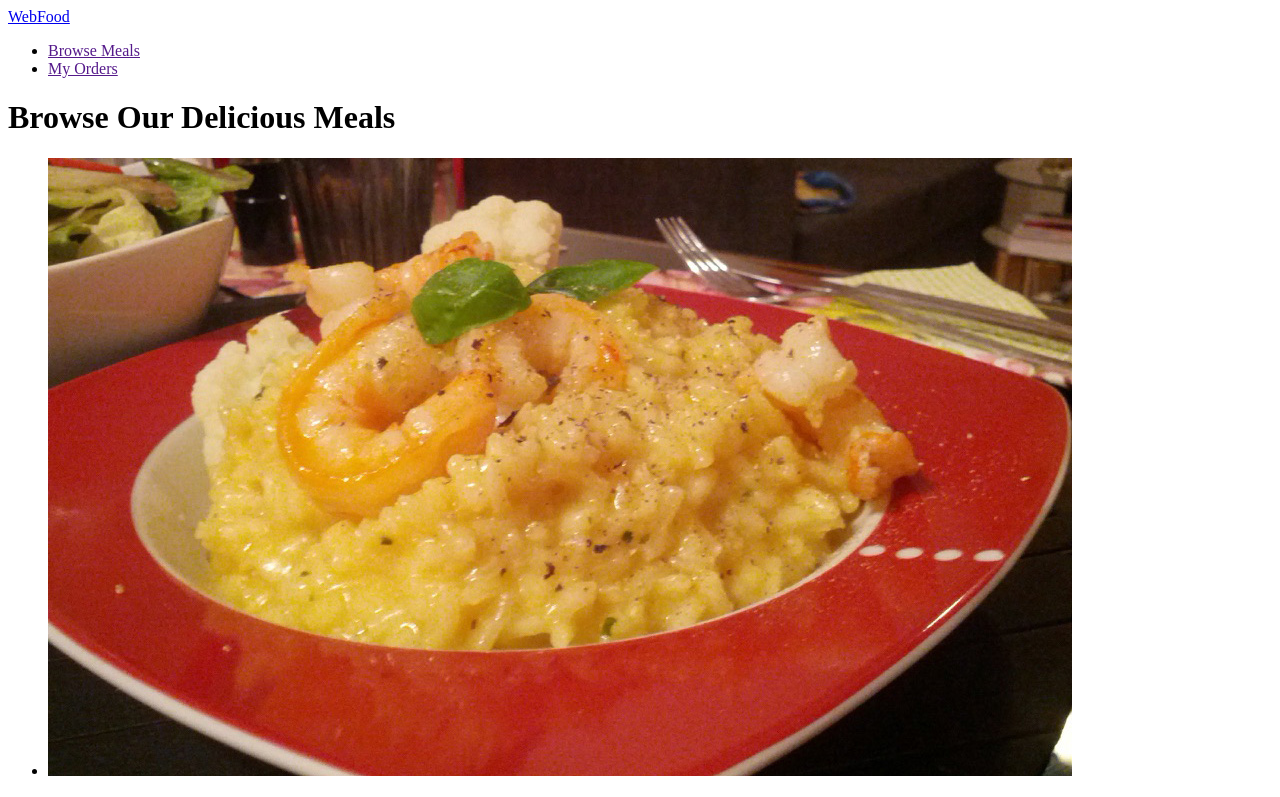
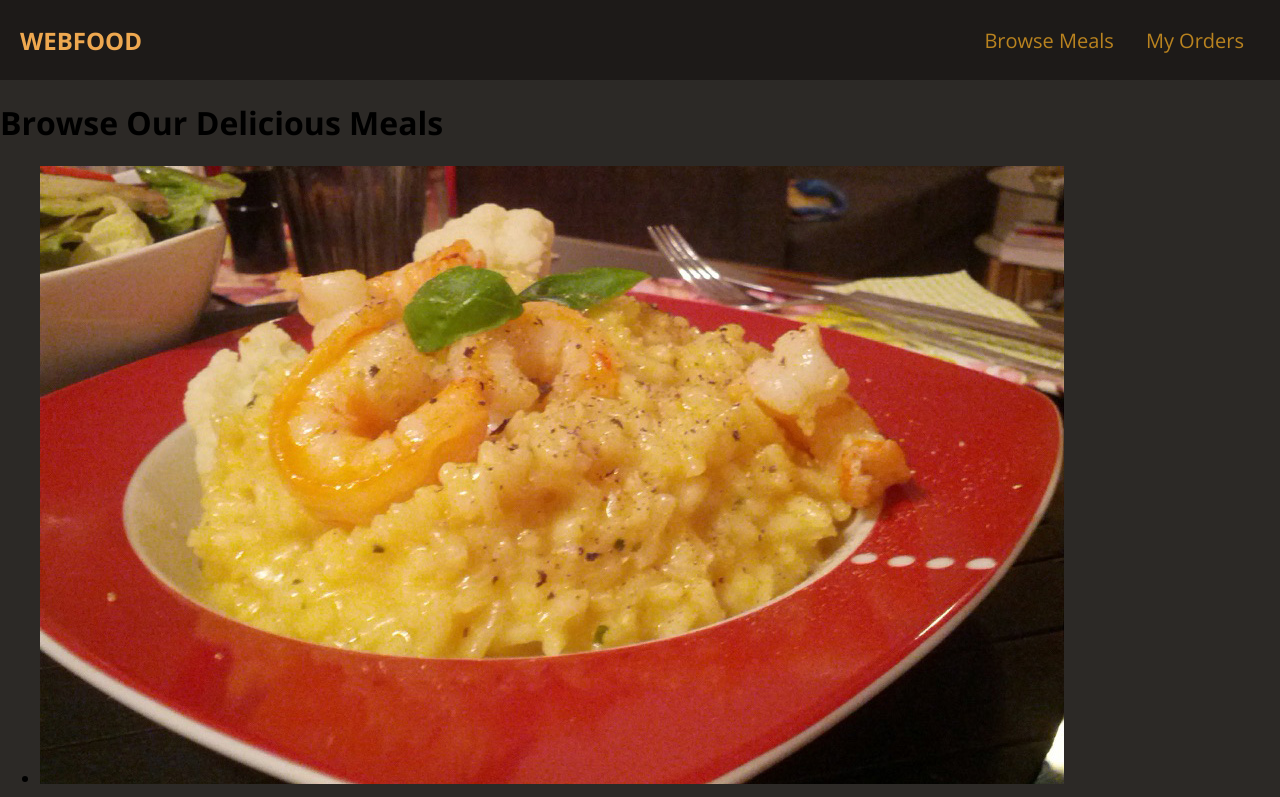
Before and after one commit to bush27/web-dev-course, a plain HTML site: page index.html in a window 1280 px wide. Shown: the top 797 px of the page. Drawn offline with nearby package versions, Linux system fonts and the light colour scheme.

Commit message:
add css content

```diff
--- a/index.html
+++ b/index.html
@@ -9,6 +9,7 @@
       href="https://fonts.googleapis.com/css2?family=Open+Sans:wght@400;700&display=swap"
       rel="stylesheet"
     />
+    <link rel="stylesheet" href="style.css">
   </head>
   <body>
     <header id="main-header">
--- a/style.css
+++ b/style.css
@@ -0,0 +1,46 @@
+body {
+    font-family: 'Open Sans', sans-serif;
+    margin: 0;
+    background-color: rgb(44, 41, 38);
+}
+
+a {
+    text-decoration: none;
+}
+
+#main-header {
+    height: 80px;
+    display: flex;
+    justify-content: space-between;
+    align-items: center;
+    background-color: rgb(29, 26, 24);
+    padding: 0 20px;
+}
+
+#logo {
+    font-size: 24px;
+    font-weight: bold;
+    color: rgb(238, 168, 80);
+    text-transform: uppercase;
+}
+
+#main-header ul {
+    list-style: none;
+    display: flex;
+    margin: 0;
+    padding: 0;
+}
+
+#main-header li {
+    margin: 0 16px;
+}
+
+#main-header nav a {
+    color: rgb(185, 131, 31);
+    font-size: 20px;
+}
+
+#main-header nav a:hover {
+    color: rgb(228, 163, 44);
+
+}
```
